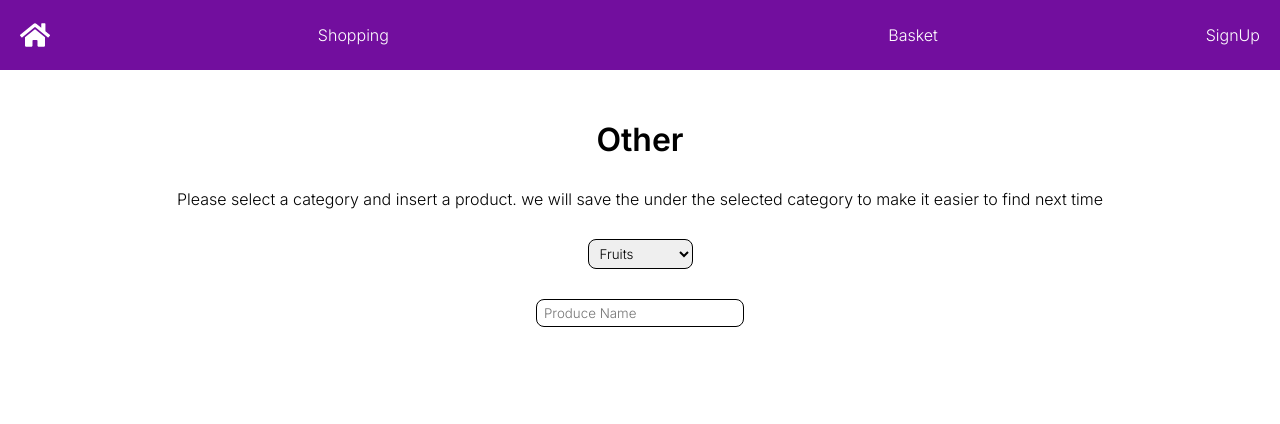
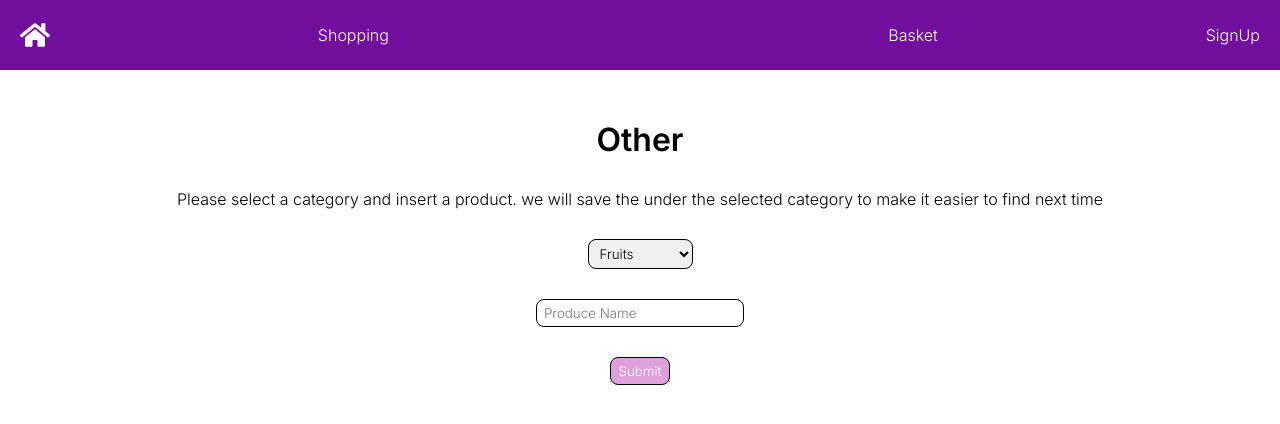
Before and after one commit to A111EXN/Shopping-List, a React (Create React App) app: page /categories/Other in a window 1280 px wide. Shown: the top 424 px of the page. Built offline with nearby package versions, Linux system fonts and the light colour scheme; no server answers.

Commit message:
i added more to the other page, working on the firebase code

```diff
--- a/src/pages/Other/Other.js
+++ b/src/pages/Other/Other.js
@@ -2,6 +2,7 @@ import React from 'react'
 import './other.css'
 
 function Other() {
+
   return (
     <div className='other-page'>
         <h1 className='other-title'>Other</h1>
@@ -16,6 +17,7 @@ function Other() {
             <option>Household</option>
         </select>
         <input className='other-input' type="text" placeholder='Produce Name'></input>
+        <button className='other-button'>Submit</button>
     </div>
   )
 }
--- a/src/pages/Other/other.css
+++ b/src/pages/Other/other.css
@@ -18,6 +18,7 @@
     padding: 5px 7px;
     border: 1px solid black;
     border-radius: 8px;
+    margin-bottom: 30px;
 }
 
 .other-select{
@@ -25,5 +26,12 @@
     border: 1px solid black;
     border-radius: 8px;
     margin-bottom: 30px;
+}
 
+.other-button{
+    padding: 5px 7px;
+    border: 1px solid black;
+    border-radius: 8px;
+    color:var(--white);
+    background-color: var(--light-bg);
 }
```
